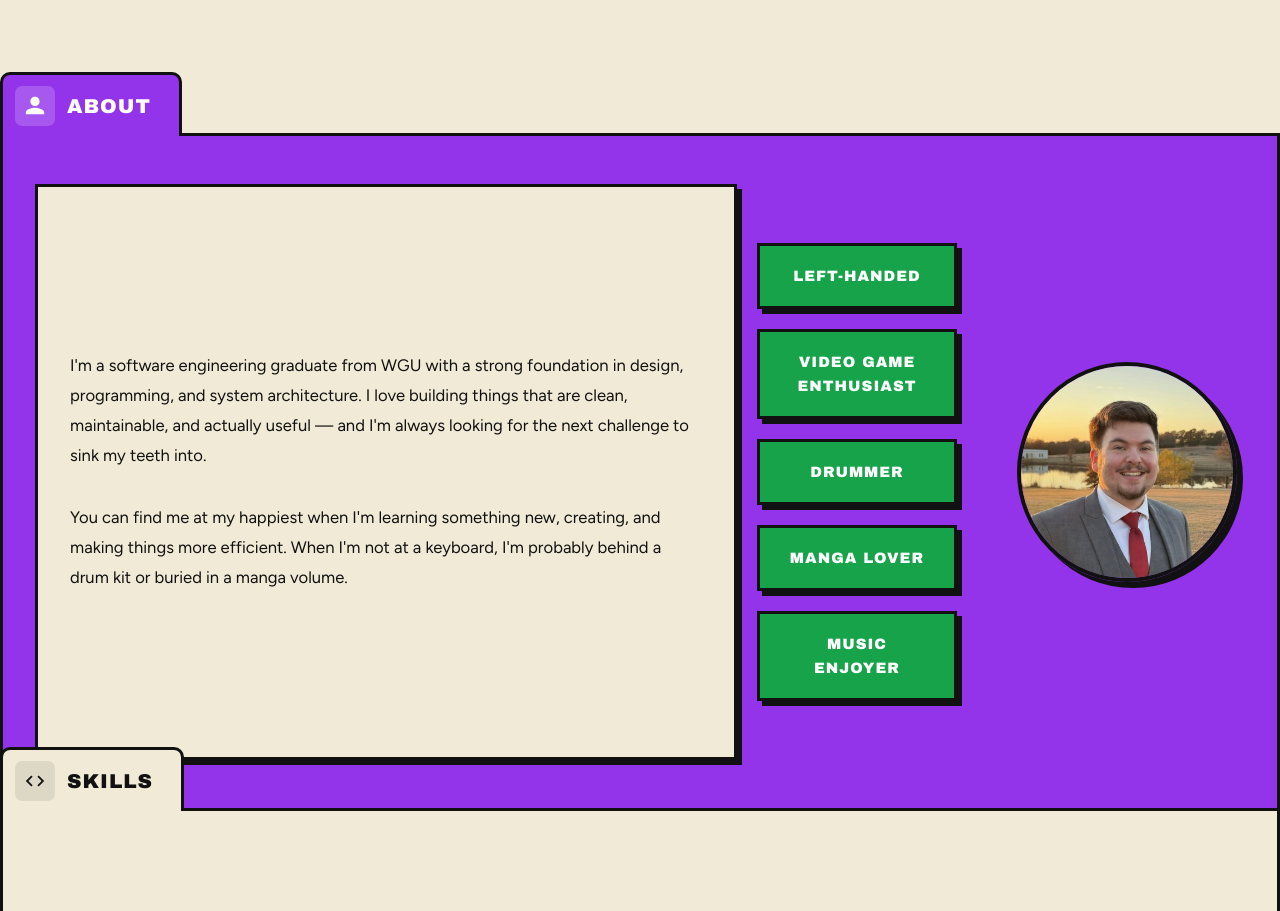
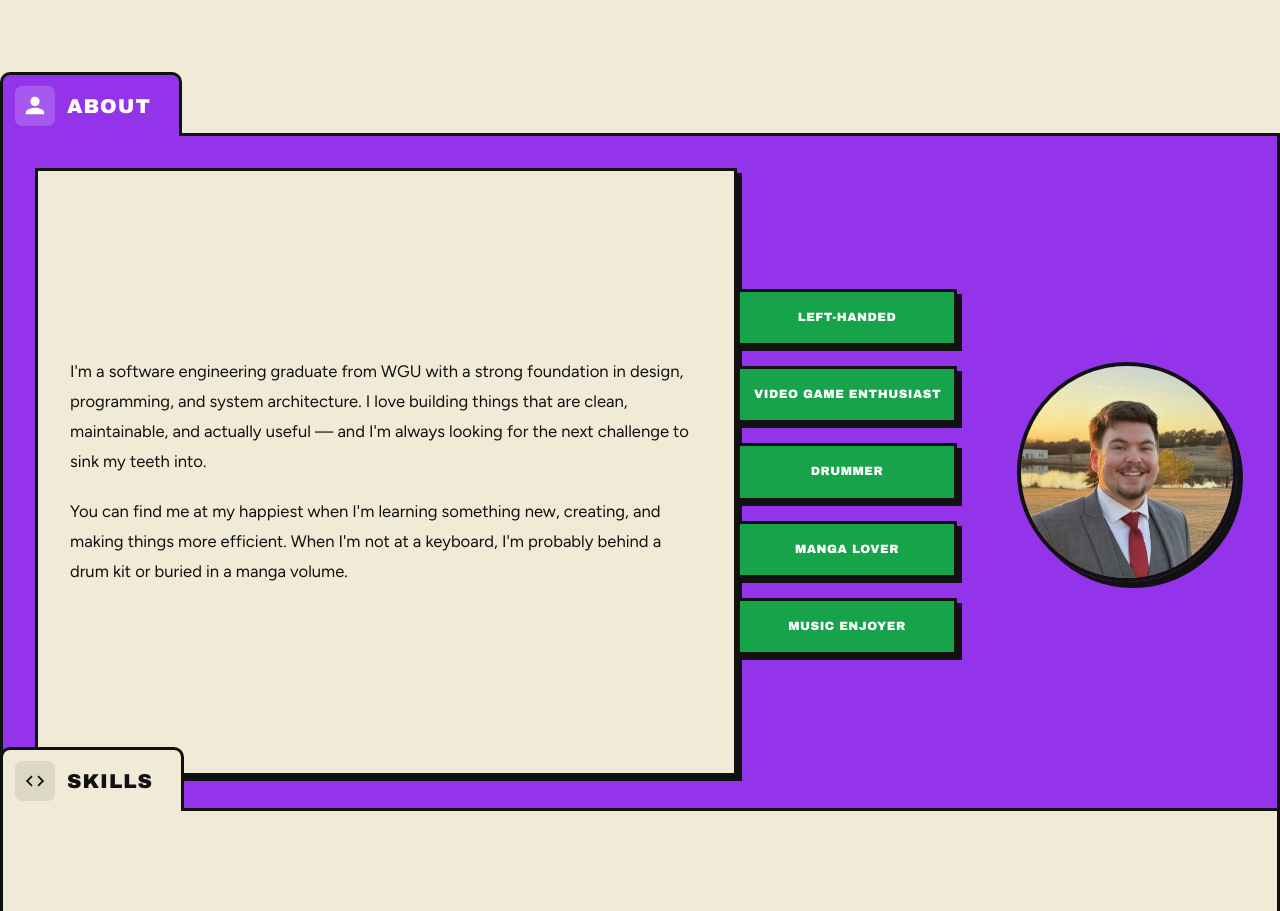
Before and after one commit to BenTheWin/PersonalSite, a plain HTML site: page index.html in a window 1280 px wide. Shown: the part 740-1651 px from the top of the page. Drawn offline with Linux system fonts and the light colour scheme.

Commit message:
About: tighten bio card, flush tags to card, single-line tag labels

```diff
--- a/style.css
+++ b/style.css
@@ -308,11 +308,11 @@ a     { color: inherit; text-decoration: none; }
 }
 
 .about__bio {
-  margin: var(--sp-xl) 0 var(--sp-xl) var(--sp-lg);
-  padding: var(--sp-xl) var(--sp-lg);
+  margin: var(--sp-lg) 0 var(--sp-lg) var(--sp-lg);
+  padding: var(--sp-md) var(--sp-lg);
   display: flex;
   flex-direction: column;
-  gap: var(--sp-lg);
+  gap: var(--sp-md);
   align-self: stretch;
   justify-content: center;
   background: var(--cream);
@@ -327,7 +327,7 @@ a     { color: inherit; text-decoration: none; }
 }
 
 .about__tags {
-  padding: var(--sp-lg) var(--sp-md);
+  padding: var(--sp-lg) var(--sp-md) var(--sp-lg) 0;
   display: flex;
   flex-direction: column;
   gap: var(--sp-md);
@@ -339,13 +339,14 @@ a     { color: inherit; text-decoration: none; }
   background: var(--green);
   color: var(--white);
   font-family: var(--font-ui);
-  font-size: 15px;
-  letter-spacing: 1px;
-  padding: 18px 24px;
+  font-size: 12px;
+  letter-spacing: 0.5px;
+  padding: 16px 14px;
   text-align: center;
   border: 3px solid var(--black);
   box-shadow: 5px 5px 0 var(--black);
   text-transform: uppercase;
+  white-space: nowrap;
 }
 
 .about__photo {
```
